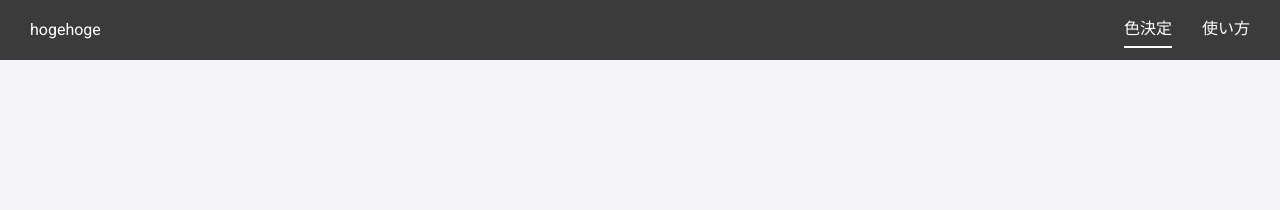
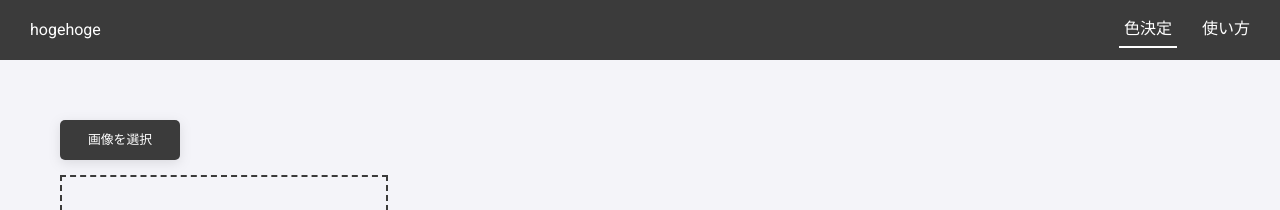
Before and after one commit to Def-aki0530/colorPicker, a Nuxt app: page / in a window 1280 px wide. Shown: the top 210 px of the page. Built offline with nearby package versions, Linux system fonts and the light colour scheme.

Commit message:
add components & coding SelectImage

```diff
--- a/components/ColorPicker/ColorPicker.vue
+++ b/components/ColorPicker.vue
@@ -1,6 +1,7 @@
 <template>
   <div class="color-picker">
-
+    <ColorPickerSelectImage />
+    <ColorPickerSelectColor />
   </div>
 </template>
 
@@ -11,6 +12,7 @@
 .color-picker{
   width: 100%;
   min-height: calc(100vh - 60px);
+  display: flex;
   background: $backgroundColor;
 }
 </style>
--- /dev/null
+++ b/components/ColorPicker/SelectColor.vue
@@ -0,0 +1,14 @@
+<template>
+  <div class="select-color">
+
+  </div>
+</template>
+
+<script>
+</script>
+
+<style scoped lang="scss">
+.select-color{
+  width: 65%;
+}
+</style>
--- /dev/null
+++ b/components/ColorPicker/SelectImage.vue
@@ -0,0 +1,72 @@
+<template>
+  <div class="select-image">
+    <label for="file_upload">
+      <input @change="setImage($event)" type="file" id="file_upload" accept="image/jpeg, image/png">画像を選択
+    </label>
+    <div class="image-border">
+      <img :src="data.image">
+    </div>
+  </div>
+</template>
+
+<script>
+export default {
+  data() {
+    return {
+      data: {
+        text: "",
+        image: "",
+        name: "",
+      }
+    }
+  },
+  methods: {
+    setImage(e) {
+      const file = (e.target.files || e.dataTransfer)[0]
+      if (file.type.startsWith("image/")) {
+        this.data.image = window.URL.createObjectURL(file);
+        this.data.name = file.name;
+        this.data.type = file.type;
+      }
+    },
+  }
+}
+</script>
+
+<style scoped lang="scss">
+.select-image{
+  width: 35%;
+  height: calc(100vh - 60px);
+  padding: 60px;
+  label{
+    width: 120px;
+    height: 40px;
+    display: flex;
+    justify-content: center;
+    align-items: center;
+    background-color: $mainColor;
+    font-size: 0.8rem;
+    color: white;
+    border-radius: 5px;
+    filter: drop-shadow(0 3px 6px rgba(0, 0, 0, 0.1));
+    cursor: pointer;
+    input{
+      display: none;
+    }
+  }
+}
+
+.image-border{
+  width: 100%;
+  height: calc(100% - 55px);
+  display: flex;
+  justify-content: center;
+  align-items: center;
+  border: $mainColor dashed 2px;
+  margin: 15px 0 0 0;
+  img{
+      width: 100%;
+      height: auto;
+  }
+}
+</style>
--- a/components/Header.vue
+++ b/components/Header.vue
@@ -46,10 +46,10 @@ export default {
 
 .header-right{
   display: flex;
-  margin: 0 15px;
+  margin-right: 15px;
   div{
-    padding: 5px 0;
-    margin: 0 15px;
+    padding: 5px;
+    margin: 0 10px;
     cursor: pointer;
   }
 }
--- a/nuxt.config.js
+++ b/nuxt.config.js
@@ -18,7 +18,7 @@ export default {
       { rel: 'icon', type: 'image/x-icon', href: '/favicon.ico' },
       {
         rel: "stylesheet",
-        href: "https://fonts.googleapis.com/css2?family=Roboto:400&display=swap"
+        href: "https://fonts.googleapis.com/css2?family=Roboto&display=swap"
       },
       {
         rel: "stylesheet",
```
